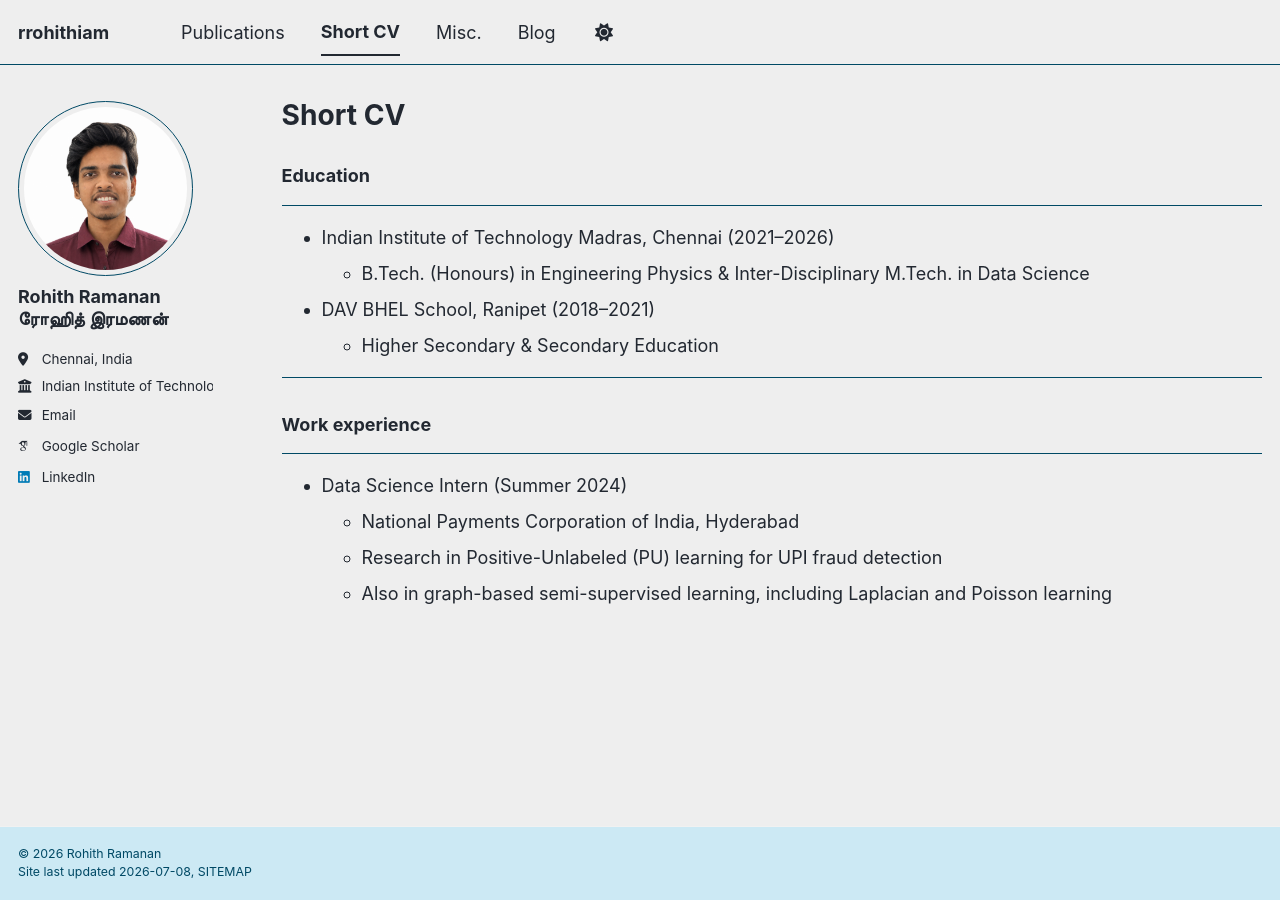
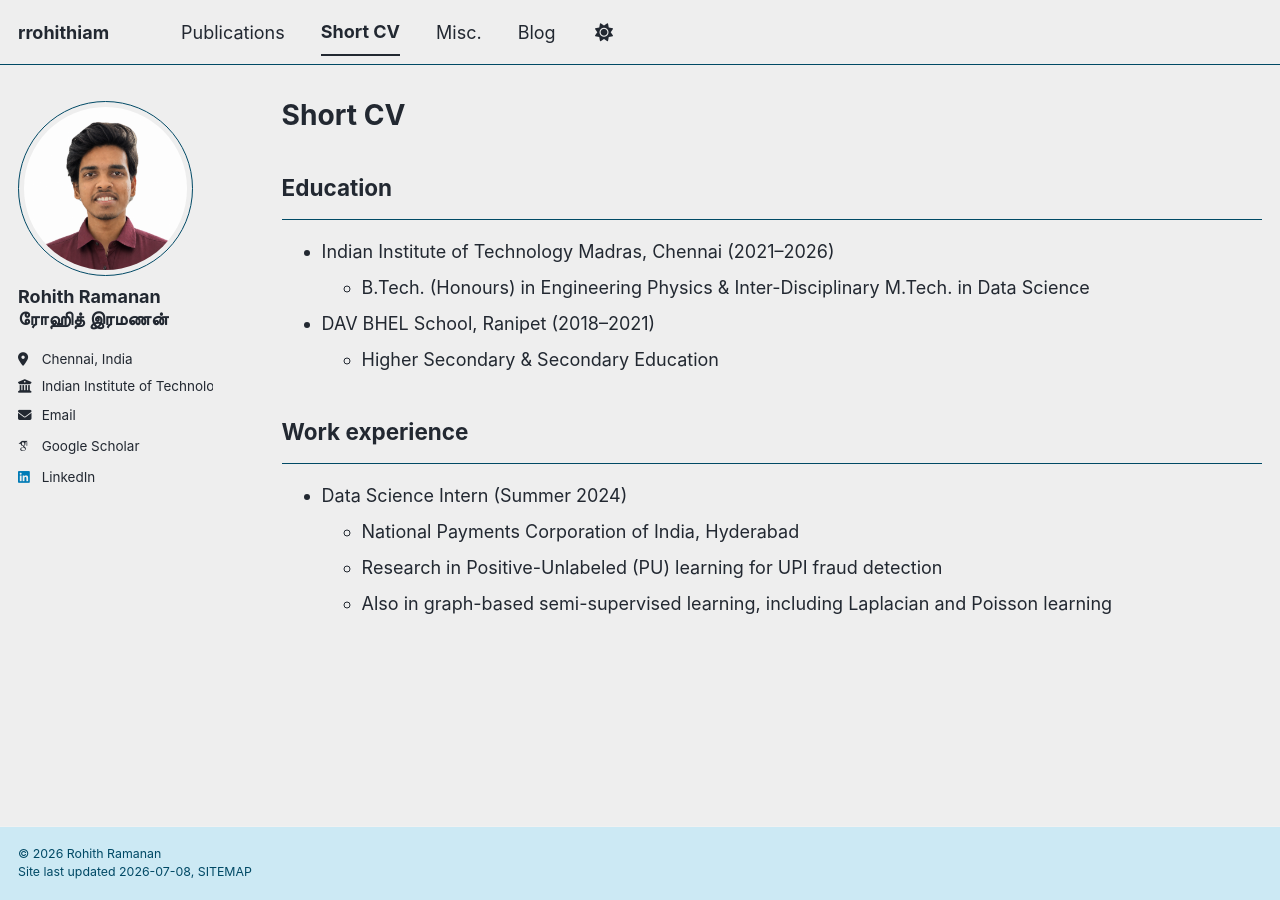
Before and after one commit to rrohithiam/rrohithiam.github.io, a Jekyll site: the page built from _pages/cv.md, in a window 1280 px wide. Built offline with Jekyll 4.4.1, drawn with Linux system fonts in a browser that asks for light colours; some web fonts are replaced; a script bundle is joined from its source files by our own code; library files that are not in the unit come from our copies.

Commit message:
Minor changes

```diff
--- a/_pages/cv.md
+++ b/_pages/cv.md
@@ -9,16 +9,15 @@ redirect_from:
 
 {% include base_path %}
 
-### Education
+## Education
 ---
 * Indian Institute of Technology Madras, Chennai (2021–2026)
   * B.Tech. (Honours) in Engineering Physics & Inter-Disciplinary M.Tech. in Data Science
 * DAV BHEL School, Ranipet (2018–2021)
   * Higher Secondary & Secondary Education
 
----
 
-### Work experience
+## Work experience
 ---
 * Data Science Intern (Summer 2024)
   * National Payments Corporation of India, Hyderabad
```
